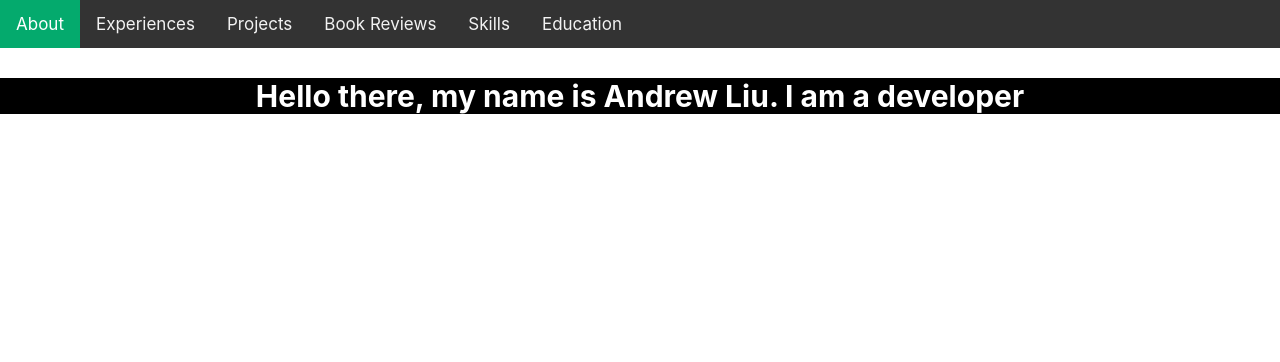
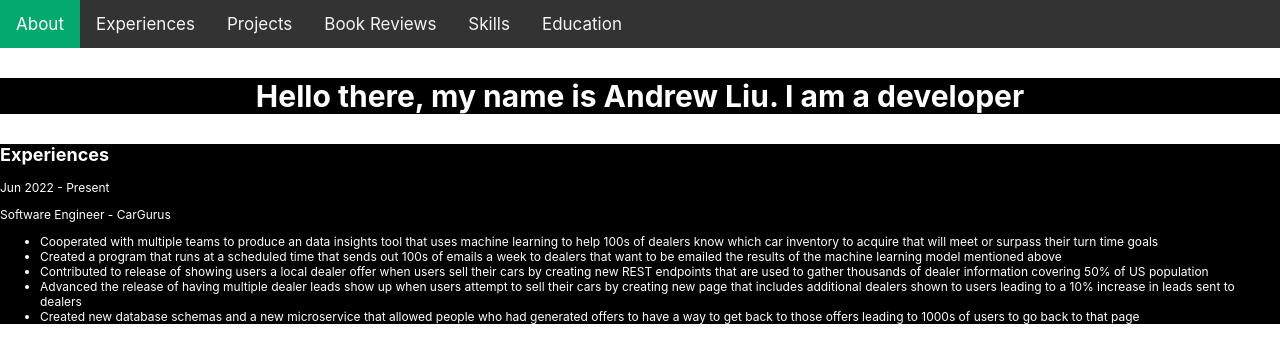
Before and after one commit to AndrewLiu12/portfolio, a React (Create React App) app: page / in a window 1280 px wide. Shown: the top 362 px of the page. Built offline with nearby package versions, Linux system fonts and the light colour scheme.

Commit message:
add experiences

```diff
--- a/src/App.tsx
+++ b/src/App.tsx
@@ -1,12 +1,14 @@
 import './App.css';
-import NavBar from './NavBar/NavBar'
-import Intro from './Intro/Intro'
+import NavBar from './NavBar/NavBar';
+import Intro from './Intro/Intro';
+import Experiences from './Experiences/Experiences';
 
 function App() {
   return (
     <div>
       <NavBar />
       <Intro />
+      <Experiences />
     </div>
   );
 }
--- /dev/null
+++ b/src/Experiences/Experiences.css
@@ -0,0 +1,5 @@
+#experiences {
+    background: black;
+    color: white;
+    font-size: 12px;
+}
--- /dev/null
+++ b/src/Experiences/Experiences.tsx
@@ -0,0 +1,41 @@
+import './Experiences.css'
+
+export default function Experiences() {
+    return (
+        <section id="experiences">
+            <div className="experiences">
+                <p>
+                    <span>
+                        <h1>Experiences</h1>
+                        <div className="cargurus">
+                            <p>Jun 2022 - Present</p>
+                            <p>Software Engineer - CarGurus</p>
+                            <ul>
+                                <li>
+                                    Cooperated with multiple teams to produce an data insights tool that uses machine learning to help 100s of dealers know
+                                    which car inventory to acquire that will meet or surpass their turn time goals
+                                </li>
+                                <li>
+                                    Created a program that runs at a scheduled time that sends out 100s of emails a week to dealers that want to be emailed
+                                    the results of the machine learning model mentioned above
+                                </li>
+                                <li>
+                                    Contributed to release of showing users a local dealer offer when users sell their cars by creating new REST endpoints
+                                    that are used to gather thousands of dealer information covering 50% of US population
+                                </li>
+                                <li>
+                                    Advanced the release of having multiple dealer leads show up when users attempt to sell their cars by creating new page
+                                    that includes additional dealers shown to users leading to a 10% increase in leads sent to dealers
+                                </li>
+                                <li>
+                                    Created new database schemas and a new microservice that allowed people who had generated offers to have a way to get
+                                    back to those offers leading to 1000s of users to go back to that page
+                                </li>
+                            </ul>
+                        </div>
+                    </span>
+                </p>
+            </div>
+        </section>
+    )
+}
```
